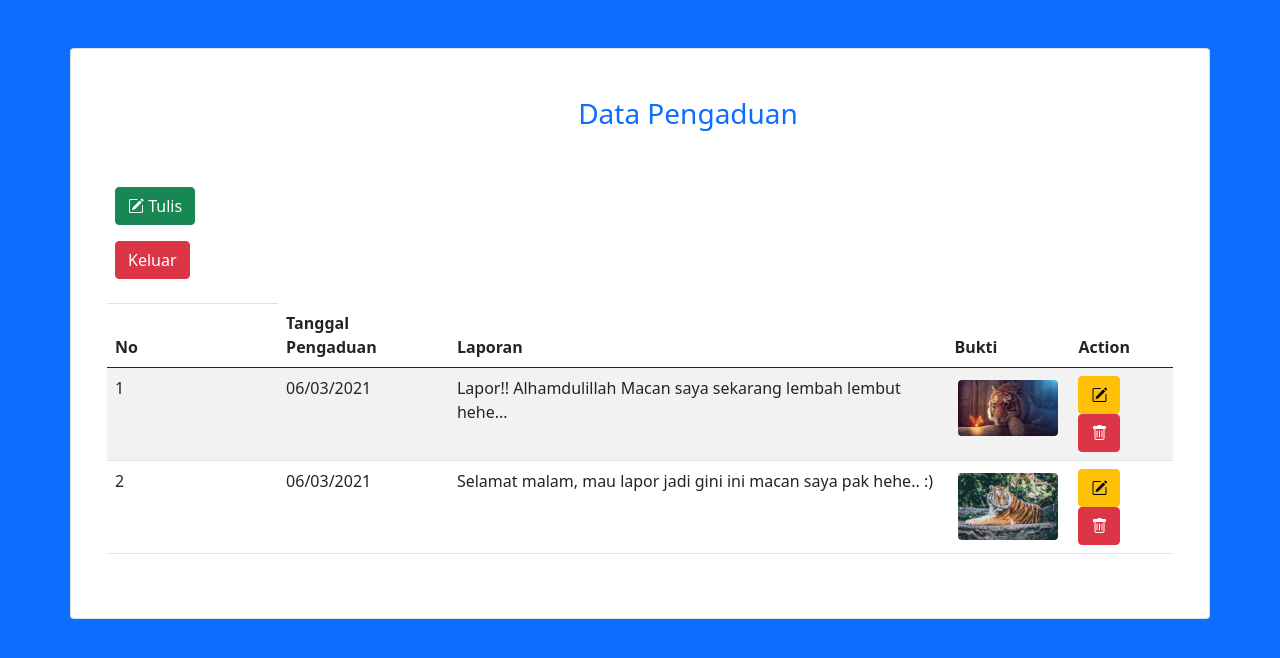
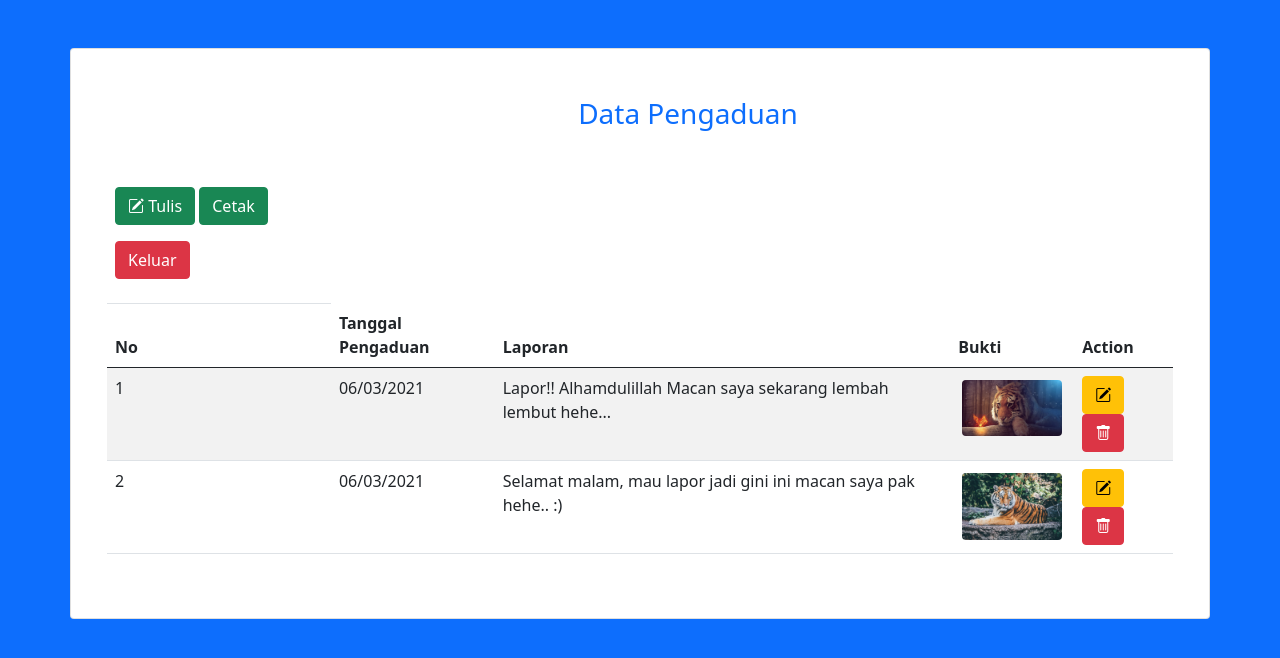
Before and after one commit to andikatuluspangestu/php-pengaduan-app, a PHP site: page / in a window 1280 px wide. Shown: the top 658 px of the page. Run offline with PHP 8.4, Linux system fonts and the light colour scheme; a user stored in the database is signed in; data comes from the database, SQL or seed files in the repository; some libraries are stand-ins or nearby versions.

Commit message:
Added Print Feature

```diff
--- a/index.php
+++ b/index.php
@@ -40,8 +40,17 @@
             <!-- Tombol Tambah Pengaduan -->
             <tr>
               <th>
-                <a class="btn btn-success mb-3" href="tambah.php"> <i class="bi bi-pencil-square"></i> Tulis</a>
-                <a class="btn btn-danger mb-3" href="logout.php"> <i class="bi bi-logout"></i> Keluar</a>
+                <a class="btn btn-success mb-3" href="tambah.php">
+                  <i class="bi bi-pencil-square"></i> Tulis
+                </a>
+
+                <a class="btn btn-success mb-3" href="cetak.php" target="_blank">
+                  <i class="bi bi-logout"></i> Cetak
+                  </a>
+
+                <a class="btn btn-danger mb-3" href="logout.php">
+                  <i class="bi bi-logout"></i> Keluar
+                </a>
               </th>
             </tr>
 
```
